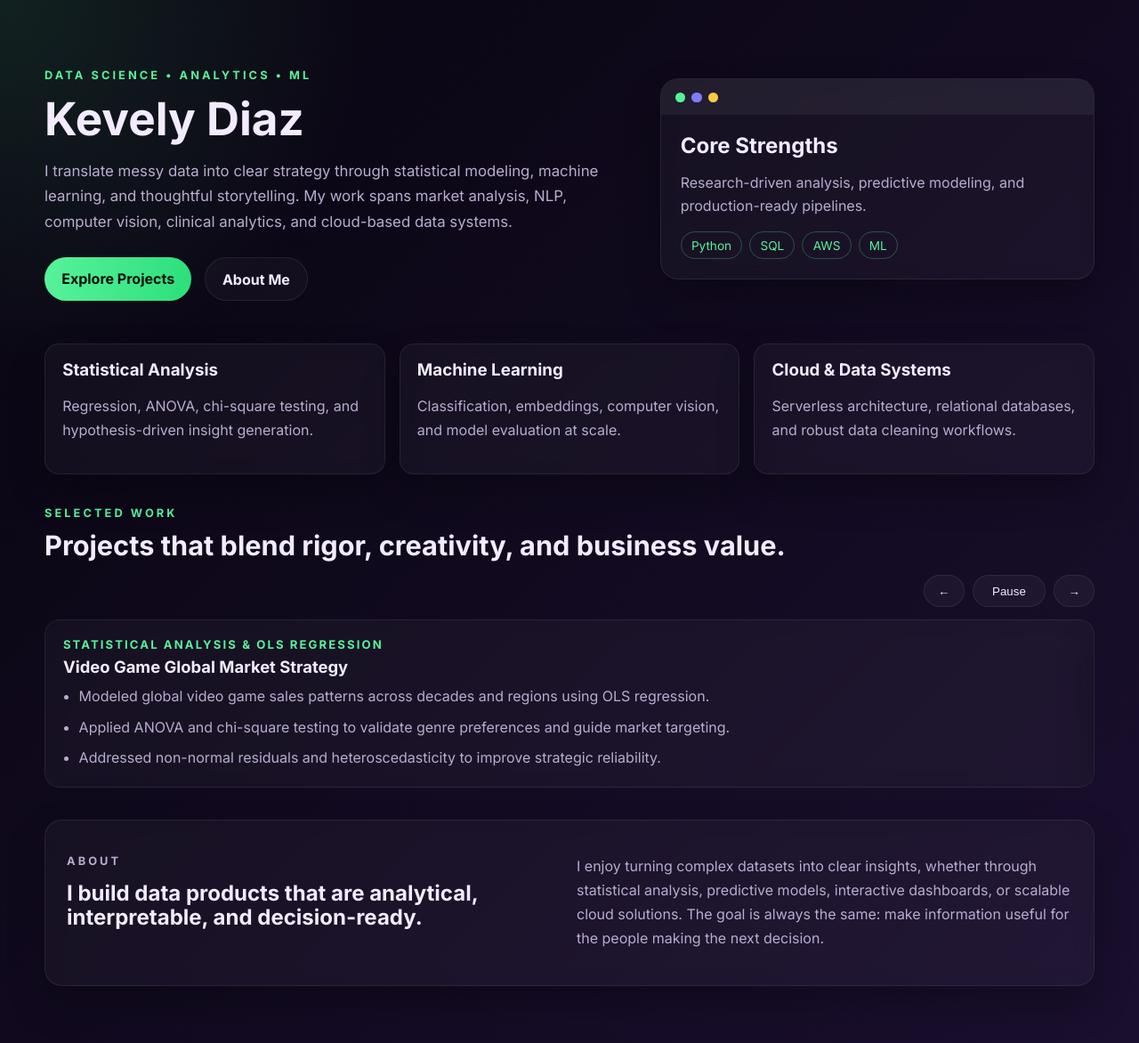
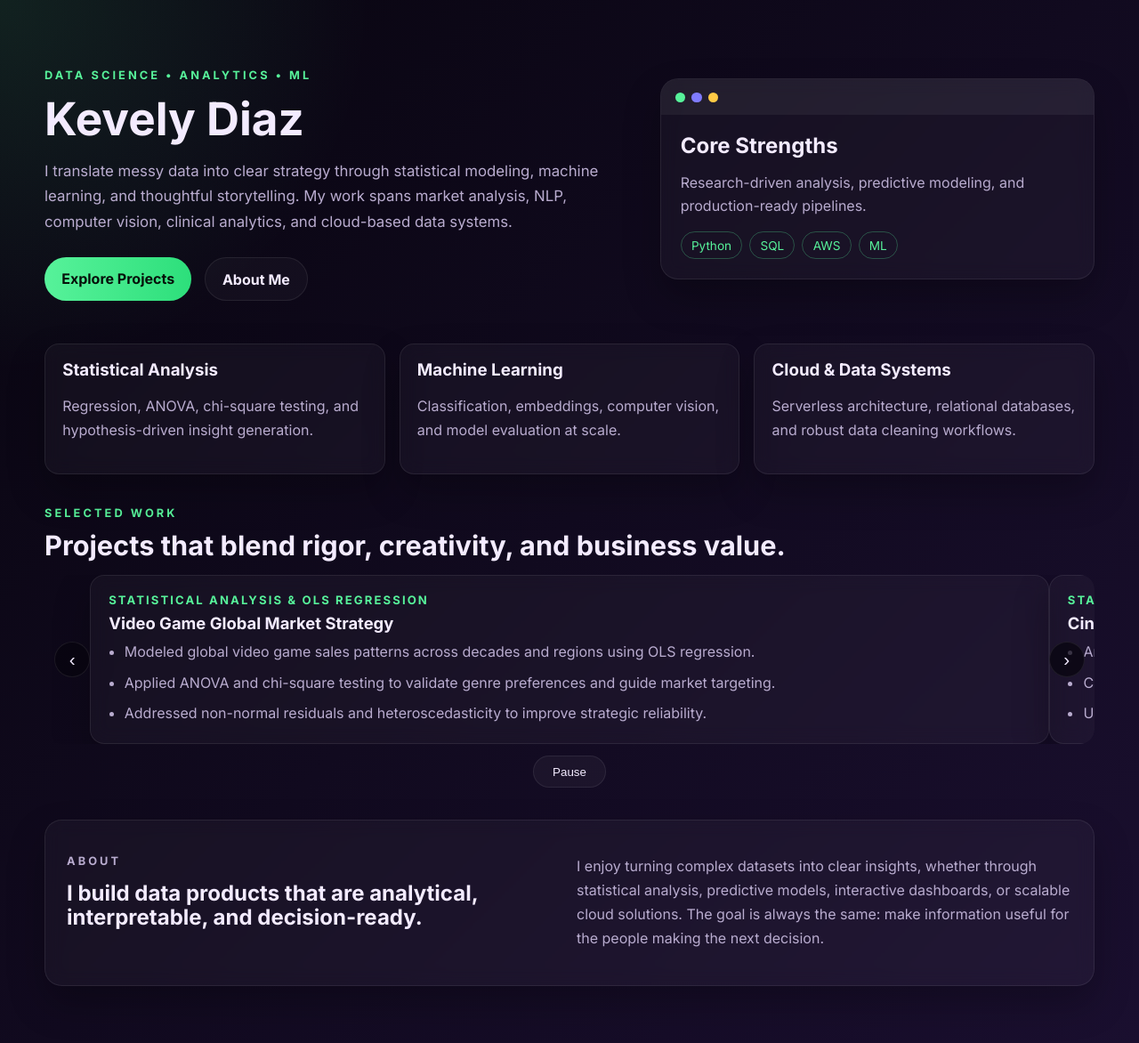
Before and after one commit to A7hena001/kevs, a Jekyll site: the page built from index.html, in a window 1280 px wide. Shown: the whole page at 89% size. Built offline with Jekyll 4.4.1, drawn with Linux system fonts in a browser that asks for light colours.

Commit message:
new2 update

```diff
--- a/index.html
+++ b/index.html
@@ -59,13 +59,8 @@ description: A single-page portfolio featuring data science, analytics, machine
       </div>
 
       <div class="project-carousel" data-autoplay="true">
-        <div class="project-carousel-controls">
-          <button class="carousel-btn" type="button" data-action="prev" aria-label="Show previous project">←</button>
-          <button class="carousel-btn carousel-btn--play" type="button" data-action="toggle-play" aria-label="Pause autoplay">Pause</button>
-          <button class="carousel-btn" type="button" data-action="next" aria-label="Show next project">→</button>
-        </div>
-
         <div class="project-viewport">
+          <button class="carousel-arrow carousel-arrow--prev" type="button" data-action="prev" aria-label="Show previous project">‹</button>
           <div class="project-track">
             <article class="project-card project-slide">
               <div class="project-meta">Statistical Analysis & OLS Regression</div>
@@ -137,6 +132,11 @@ description: A single-page portfolio featuring data science, analytics, machine
               </ul>
             </article>
           </div>
+          <button class="carousel-arrow carousel-arrow--next" type="button" data-action="next" aria-label="Show next project">›</button>
+        </div>
+
+        <div class="project-carousel-controls">
+          <button class="carousel-btn carousel-btn--play" type="button" data-action="toggle-play" aria-label="Pause autoplay">Pause</button>
         </div>
       </div>
     </section>
--- a/styles.css
+++ b/styles.css
@@ -204,8 +204,7 @@ h1 {
 
 .project-carousel-controls {
   display: flex;
-  justify-content: flex-end;
-  gap: 0.6rem;
+  justify-content: center;
 }
 
 .carousel-btn {
@@ -218,7 +217,8 @@ h1 {
   transition: transform 180ms ease, background 180ms ease;
 }
 
-.carousel-btn:hover {
+.carousel-btn:hover,
+.carousel-arrow:hover {
   transform: translateY(-2px);
   background: rgba(255, 255, 255, 0.08);
 }
@@ -228,8 +228,35 @@ h1 {
 }
 
 .project-viewport {
+  position: relative;
   overflow: hidden;
   border-radius: 1rem;
+  padding: 0 3.2rem;
+}
+
+.carousel-arrow {
+  position: absolute;
+  top: 50%;
+  transform: translateY(-50%);
+  z-index: 2;
+  border: 1px solid var(--border);
+  background: rgba(8, 5, 15, 0.72);
+  color: var(--text);
+  border-radius: 999px;
+  width: 2.5rem;
+  height: 2.5rem;
+  cursor: pointer;
+  font-size: 1.3rem;
+  display: grid;
+  place-items: center;
+}
+
+.carousel-arrow--prev {
+  left: 0.7rem;
+}
+
+.carousel-arrow--next {
+  right: 0.7rem;
 }
 
 .project-track {
```
